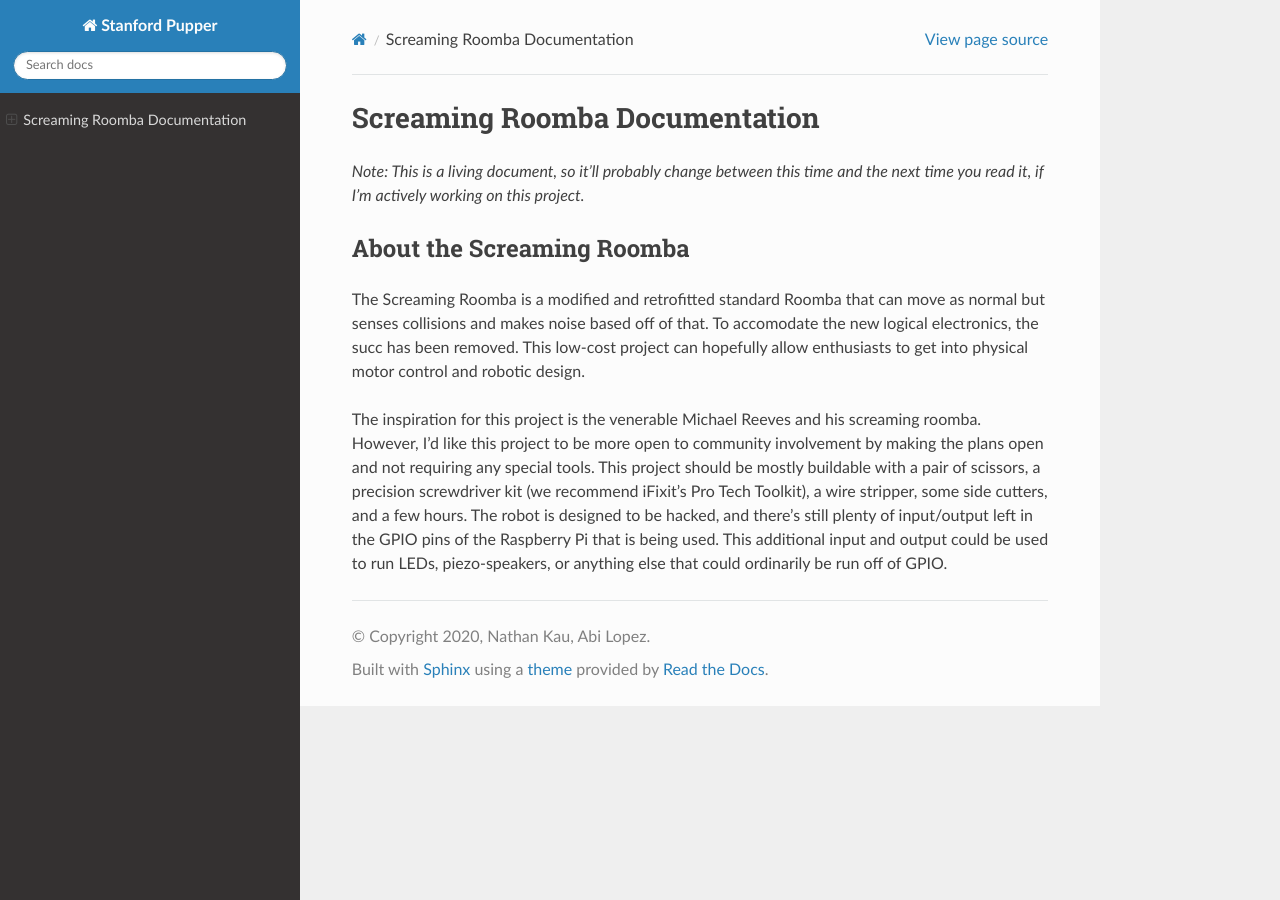
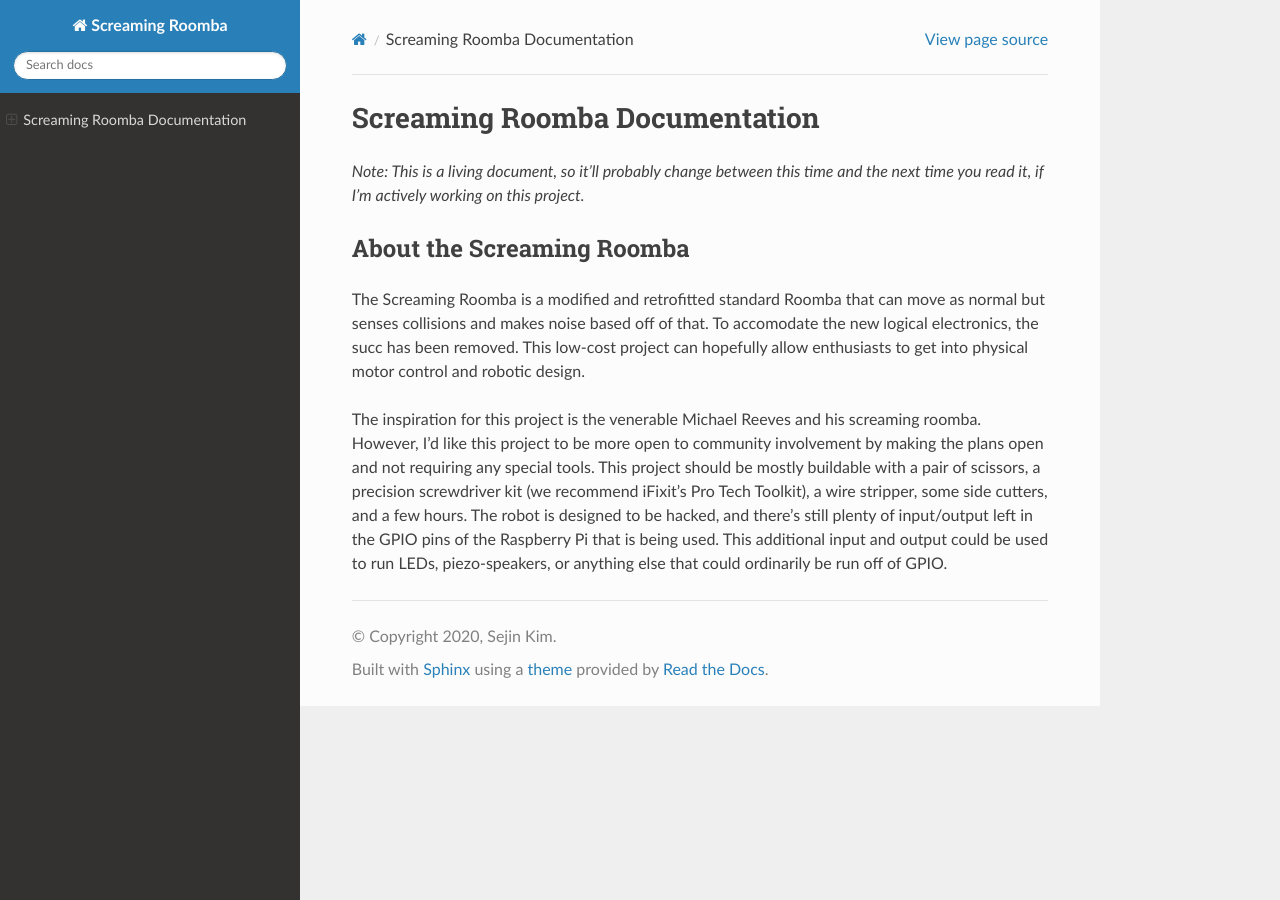
Before and after one commit to kim3-sudo/screamingroomba, a Sphinx documentation site: the page built from docs/index.md, in a window 1280 px wide. Built offline with Sphinx 7.4.7 and the Read the Docs theme 2.0.0, drawn with Linux system fonts in a browser that asks for light colours.

Commit message:
Update conf.py

```diff
--- a/docs/conf.py
+++ b/docs/conf.py
@@ -17,9 +17,9 @@ import sys
 
 # -- Project information -----------------------------------------------------
 
-project = 'Stanford Pupper'
-copyright = '2020, Nathan Kau, Abi Lopez'
-author = 'Nathan Kau, Abi Lopez'
+project = 'Screaming Roomba'
+copyright = '2020, Sejin Kim'
+author = 'Sejin Kim'
 
 # The full version, including alpha/beta/rc tags
 release = '2020'
```
